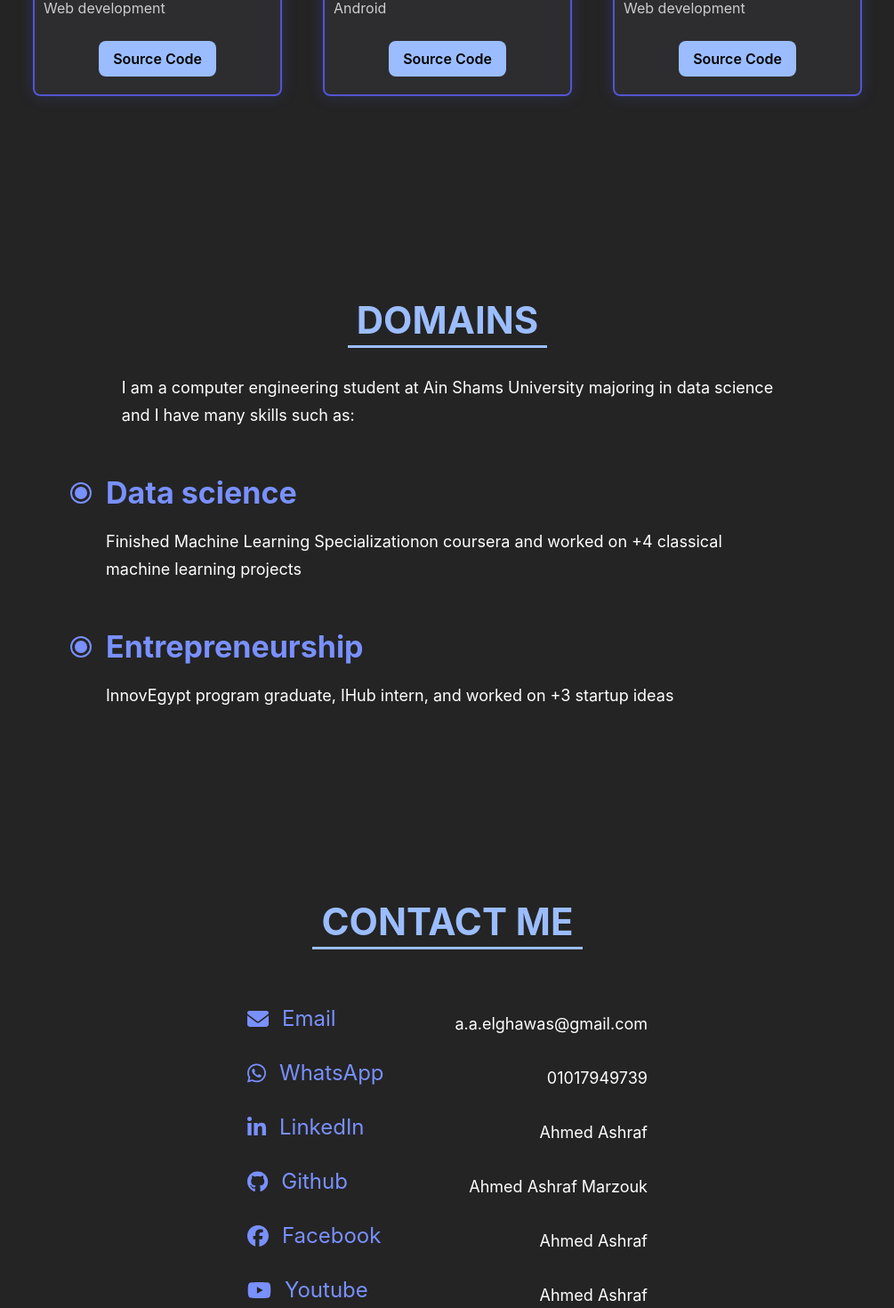
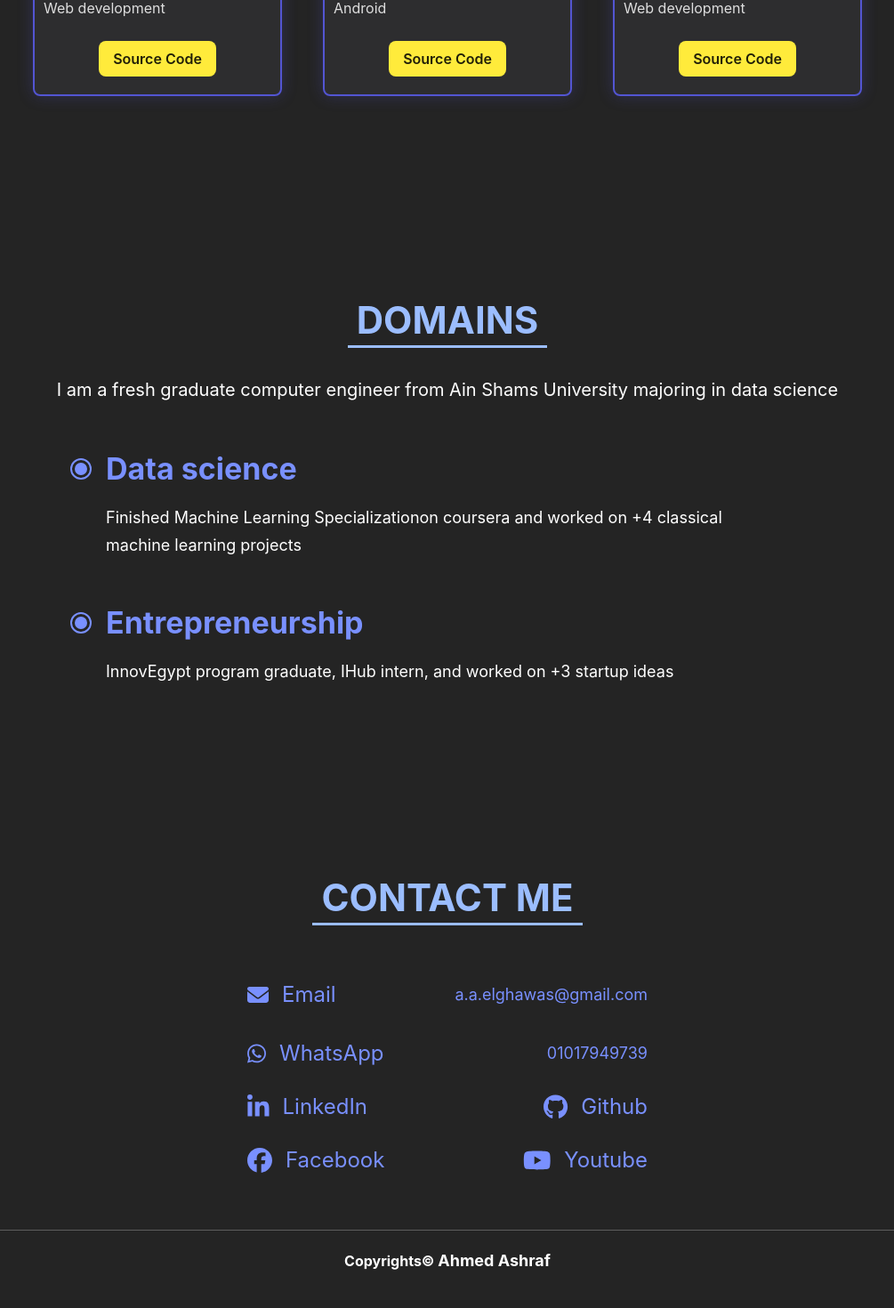
Before and after one commit to Youssef-Mhmoud/portfolio, a React (Vite) app: page / in a window 1280 px wide. Shown: the part 1324-2794 px from the top of the page at 89% size, without its empty margins (137-1142 px from the left). Built offline with nearby package versions, Linux system fonts and the light colour scheme.

Commit message:
change buttons color

```diff
--- a/src/pages/About.jsx
+++ b/src/pages/About.jsx
@@ -26,8 +26,8 @@ const About = ({ padding }) => {
         <h2 className={`about__title ${inView && "active__title"}`}>Domains</h2>
         <div className="about__info">
           <p className="brief">
-            I am a computer engineering student at Ain Shams University majoring
-            in data science <br /> and I have many skills such as:
+            I am a fresh graduate computer engineer from Ain Shams University
+            majoring in data science
           </p>
 
           {/* <motion.div
--- a/src/pages/About.scss
+++ b/src/pages/About.scss
@@ -46,7 +46,8 @@
   }
 
   .brief {
-    font-size: 18px;
+    text-align: center;
+    font-size: 20px;
     width: fit-content;
     margin: 30px auto;
     line-height: 1.7;
--- a/src/pages/Contact.jsx
+++ b/src/pages/Contact.jsx
@@ -32,7 +32,8 @@ const Contact = ({ padding }) => {
         </h2>
         <div className="social">
           <motion.div animate={viewAnimation} transition={{ duration: 1 }}>
-            <div className="social__box">
+            <div className="social__box email__col">
+              <div className="flex__col">
                 <div>
                   <FontAwesomeIcon icon={faEnvelope} />
                   <p>Email</p>
@@ -42,46 +43,35 @@ const Contact = ({ padding }) => {
                   a.a.elghawas@gmail.com
                 </a>
               </div>
-            <div className="social__box">
+              <div className="flex__col">
                 <div>
                   <FontAwesomeIcon icon={faWhatsapp} />
                   <p>WhatsApp</p>
                 </div>
                 <a href="tel:01017949739">01017949739</a>
               </div>
-            <div className="social__box">
-              <div>
+            </div>
+            <div className="social__box flex">
+              <a href="https://www.linkedin.com/in/ahmed-ashraf-marzouk/">
                 <FontAwesomeIcon icon={faLinkedinIn} />
                 <p>LinkedIn</p>
-              </div>
-              <a href="https://www.linkedin.com/in/ahmed-ashraf-marzouk/">
-                Ahmed Ashraf
+              </a>
+
+              <a href="https://github.com/Ahmed-Ashraf-Marzouk">
+                <FontAwesomeIcon icon={faGithub} />
+                <p>Github</p>
               </a>
             </div>
-            <div className="social__box">
-              <div>
-                <FontAwesomeIcon icon={faGithub} />
-                <p>Github</p>
-              </div>
-              <a href="https://github.com/Ahmed-Ashraf-Marzouk">
-                Ahmed Ashraf Marzouk
-              </a>
-            </div>
-            <div className="social__box">
-              <div>
+            <div className="social__box flex">
+              <a href="https://www.facebook.com/ahmed.ashraf.elghawas">
                 <FontAwesomeIcon icon={faFacebook} />
                 <p>Facebook</p>
-              </div>
-              <a href="https://www.facebook.com/ahmed.ashraf.elghawas">
-                Ahmed Ashraf{" "}
               </a>
-            </div>
-            <div className="social__box">
-              <div>
+
+              <a href="https://www.youtube.com/@a.a.elghawas">
                 <FontAwesomeIcon icon={faYoutube} />
                 <p>Youtube</p>
-              </div>
-              <a href="https://www.youtube.com/@a.a.elghawas">Ahmed Ashraf </a>
+              </a>
             </div>
           </motion.div>
         </div>
--- a/src/pages/Contact.scss
+++ b/src/pages/Contact.scss
@@ -63,9 +63,45 @@
 
       margin-bottom: 24px;
 
+      .flex__col {
+        display: flex;
+        align-items: center;
+        justify-content: center;
+        gap: 50px;
+      }
+
+      &.email__col {
+        flex-direction: column;
+        align-items: stretch;
+
+        .flex__col {
+          justify-content: space-between;
+        }
+      }
+
       @media (max-width: 480px) {
         width: 300px;
         margin: 24px auto;
+
+        .flex__col {
+          display: flex;
+          flex-direction: row;
+          justify-content: space-between;
+          align-items: center;
+        }
+
+        &.flex {
+          margin-top: 40px;
+          a {
+            display: flex;
+            flex-direction: column;
+            align-items: center;
+          }
+
+          svg {
+            font-size: 32px;
+          }
+        }
       }
 
       div {
@@ -95,18 +131,33 @@
       }
 
       a {
-        display: block;
+        font-size: 18px;
         text-decoration: none;
-        font-size: 18px;
-        margin-top: 10px;
+        // margin-top: 10px;
         transition: all 0.3s;
 
+        display: flex;
+        align-items: center;
+        gap: 15px;
+
+        @media (max-width: 480px) {
+          flex-direction: column;
+          align-items: center;
+        }
+
+        p {
+          font-size: 24px;
+        }
         .app & {
-          color: #000000de;
+          color: #4a59dc;
         }
 
         .dark & {
-          color: #fff;
+          color: #7990ff;
+        }
+
+        svg {
+          font-size: 28px;
         }
 
         &:hover {
--- a/src/pages/Home.jsx
+++ b/src/pages/Home.jsx
@@ -11,6 +11,7 @@ import { useEffect } from "react";
 import { FontAwesomeIcon } from "@fortawesome/react-fontawesome";
 import { faAngleUp } from "@fortawesome/free-solid-svg-icons";
 import { useState } from "react";
+import { motion } from "framer-motion";
 
 const Home = () => {
   const [scrollUp, setScrollUp] = useState(false);
--- a/src/pages/Home.scss
+++ b/src/pages/Home.scss
@@ -125,23 +125,29 @@
 
         &.btn__cv {
           border-radius: 8px;
-          border: 2px solid #0fd875;
           text-decoration: none;
 
           transition: all 0.3s;
 
           .app & {
+            border: 2px solid #cddc39;
+
             color: #000000da;
+
+            &:hover {
+              background-color: #cddc39;
+            }
           }
 
           .dark & {
+            border: 2px solid #ffeb3b;
             color: #fff;
-          }
 
-          &:hover {
-            background-color: #0fd875;
+            &:hover {
+              background-color: #ffeb3b;
 
-            color: #000;
+              color: #000;
+            }
           }
         }
       }
@@ -175,6 +181,7 @@
       border-style: solid;
 
       transition: all 0.3s;
+      z-index: -1;
 
       @media (max-width: 991px) {
         display: none;
@@ -206,9 +213,9 @@
 
       box-shadow: -32px 30px 2px 0px rgba(25, 24, 24, 0.56862);
 
-      // background-color: #ffffff;
       transition: all 0.3s;
       position: relative;
+      z-index: 1;
 
       .app & {
         background-color: #c4b7b73d;
--- a/src/pages/Projects.scss
+++ b/src/pages/Projects.scss
@@ -58,9 +58,21 @@
     .project__box {
       width: 280px;
 
+      .app & {
+        // background-color: rgba(248, 248, 248, 0.4);
+        background-color: #5355d3;
+        // box-shadow: 0 5px 17px rgb(90 90 90 / 15%);
+        box-shadow: 0 0px 17px #5355d334;
+        // border: 2px solid #a2a2a263;
+        border: 2px solid #5355d3;
+      }
+
+      .dark & {
         background-color: rgba(127, 127, 151, 0.1);
         box-shadow: 0 0 17px #5355d346;
         border: 2px solid #5355d3;
+      }
+
       padding: 10px;
       border-radius: 8px;
       opacity: 0;
@@ -88,23 +100,23 @@
         font-size: 20px;
         margin: 12px 0;
 
-        .app & {
-          color: #000000de;
-        }
+        // .app & {
+        //   color: #000000de;
+        // }
 
-        .dark & {
+        // .dark & {
+        // }
         color: #fff;
-        }
       }
 
       p {
-        .app & {
-          color: #000000de;
-        }
+        // .app & {
+        //   color: #000000de;
+        // }
 
-        .dark & {
-          color: #ffffffc2;
-        }
+        // .dark & {
+        // }
+        color: #ffffffd7;
       }
 
       a {
@@ -120,9 +132,21 @@
 
         transition: all 0.3s;
 
+        .app & {
+          color: #000000de;
+          background-color: #ffeb3b;
+
+          &:hover {
+            color: #000;
+            background-color: #ffeb3bc7;
+          }
+        }
+
+        .dark & {
           &:hover {
             color: #fff;
             background-color: #3f72d8;
+          }
         }
       }
     }
```
Lines whose indentation alone changed are shown as unchanged.
